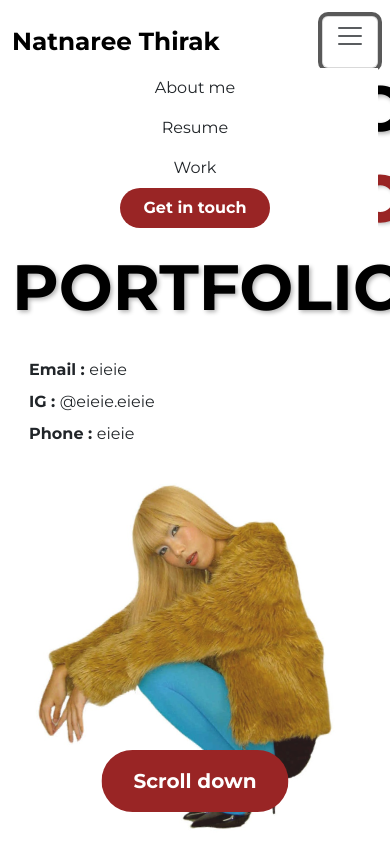
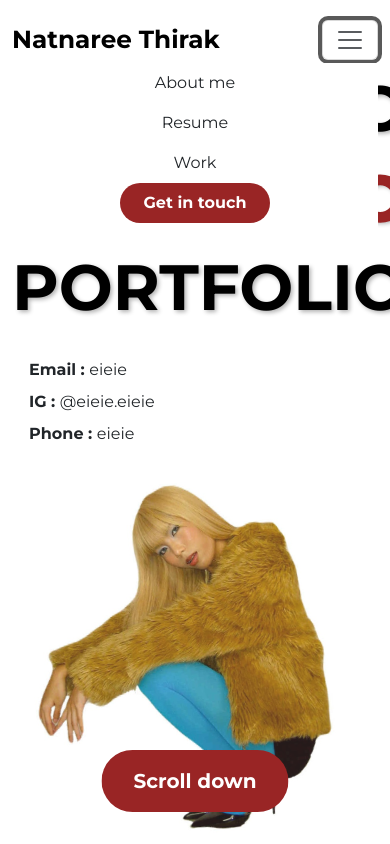
Before and after one commit to Bigpumpum001/natnaree-portfolio, a plain HTML site: page index.html in a window 390 px wide. Both pictures are taken after a click on the button 350 px from the left and 42 px from the top of the page. Shown: the top 844 px of the page. Drawn offline with nearby package versions, Linux system fonts and the light colour scheme.

Commit message:
Add files via upload

```diff
--- a/index.html
+++ b/index.html
@@ -57,9 +57,9 @@
             transition: all 0.3s ease;
         }
 
-        .navbar-toggler {
+        /* .navbar-toggler {
             padding-bottom: 1rem;
-        }
+        } */
 
         .navbar-collapse {
 
@@ -571,6 +571,9 @@
             }
 
             .scroll-down {}
+            .navbar-collapse{
+                padding-bottom: 1rem;
+            }
         }
 
         /* Responsive */
```
